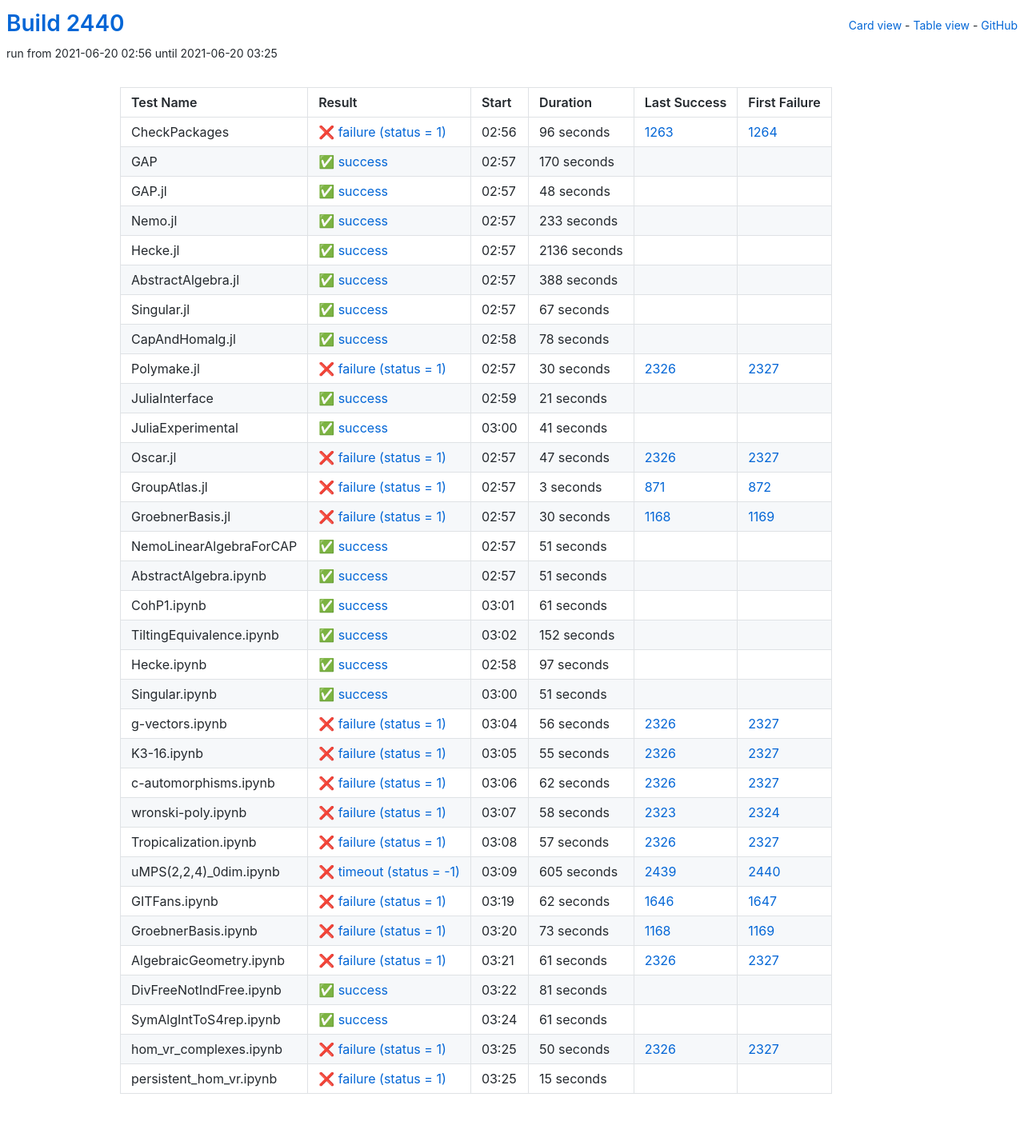
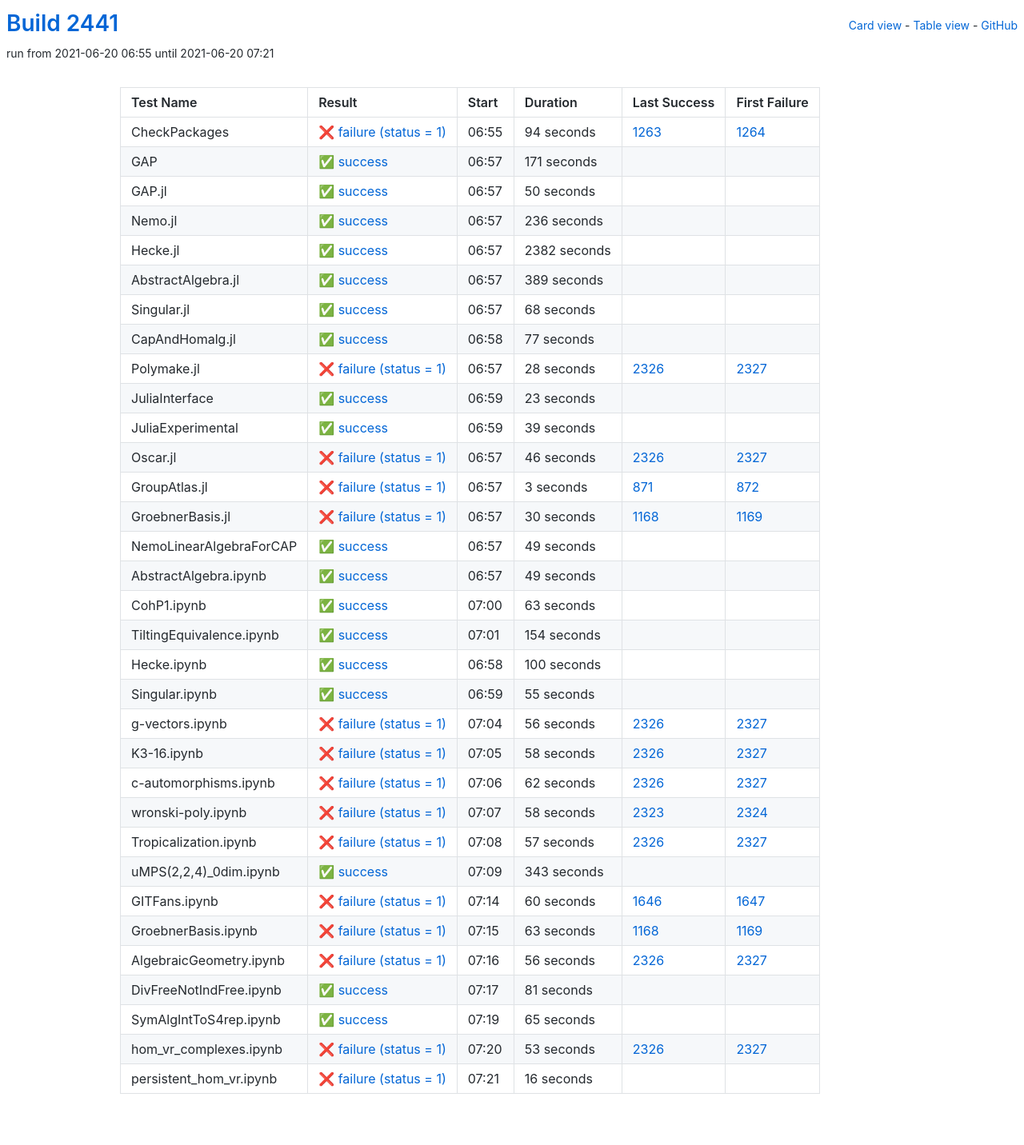
Before and after one commit to oscar-system/oscar-ci-status-stable, a Jekyll site: the page built from table.html, in a window 1280 px wide. Shown: the whole page at 80% size. Built offline with Jekyll 4.4.1, drawn with Linux system fonts in a browser that asks for light colours.

Commit message:
Build #2441

```diff
--- a/_data/ci.yml
+++ b/_data/ci.yml
@@ -1,6 +1,6 @@
 ---
-build: 2440
-build_url: https://oscarci.mathematik.uni-kl.de/job/oscar-stable/2440/
+build: 2441
+build_url: https://oscarci.mathematik.uni-kl.de/job/oscar-stable/2441/
 job: oscar-stable
 organization: oscar-system
 repo: oscar-ci-status-stable
@@ -8,152 +8,152 @@ repourl: https://github.com/oscar-system/oscar-ci-status-stable
 tests:
 - name: CheckPackages
   id: checkpackages
-  log: https://oscarci.mathematik.uni-kl.de/job/oscar-stable/2440/artifact/logs/build-2440/CheckPackages.log
-  start: 2021-06-20 02:56
+  log: https://oscarci.mathematik.uni-kl.de/job/oscar-stable/2441/artifact/logs/build-2441/CheckPackages.log
+  start: 2021-06-20 06:55
   success: false
   exitcode: 1
   status: failure
-  duration: 96
+  duration: 94
   last_success: 1263
   last_success_url: https://oscarci.mathematik.uni-kl.de/job/oscar-stable/1263/
   first_failure: 1264
   first_failure_url: https://oscarci.mathematik.uni-kl.de/job/oscar-stable/1264/
 - name: GAP
   id: gap
-  log: https://oscarci.mathematik.uni-kl.de/job/oscar-stable/2440/artifact/logs/build-2440/GAP.log
-  start: 2021-06-20 02:57
+  log: https://oscarci.mathematik.uni-kl.de/job/oscar-stable/2441/artifact/logs/build-2441/GAP.log
+  start: 2021-06-20 06:57
   success: true
   exitcode: 0
   status: success
-  duration: 170
+  duration: 171
   last_success: false
   last_success_url:
   first_failure: false
   first_failure_url:
 - name: GAP.jl
   id: gap-jl
-  log: https://oscarci.mathematik.uni-kl.de/job/oscar-stable/2440/artifact/logs/build-2440/GAP.jl.log
-  start: 2021-06-20 02:57
+  log: https://oscarci.mathematik.uni-kl.de/job/oscar-stable/2441/artifact/logs/build-2441/GAP.jl.log
+  start: 2021-06-20 06:57
   success: true
   exitcode: 0
   status: success
-  duration: 48
+  duration: 50
   last_success: false
   last_success_url:
   first_failure: false
   first_failure_url:
 - name: Nemo.jl
   id: nemo-jl
-  log: https://oscarci.mathematik.uni-kl.de/job/oscar-stable/2440/artifact/logs/build-2440/Nemo.jl.log
-  start: 2021-06-20 02:57
+  log: https://oscarci.mathematik.uni-kl.de/job/oscar-stable/2441/artifact/logs/build-2441/Nemo.jl.log
+  start: 2021-06-20 06:57
   success: true
   exitcode: 0
   status: success
-  duration: 233
+  duration: 236
   last_success: false
   last_success_url:
   first_failure: false
   first_failure_url:
 - name: Hecke.jl
   id: hecke-jl
-  log: https://oscarci.mathematik.uni-kl.de/job/oscar-stable/2440/artifact/logs/build-2440/Hecke.jl.log
-  start: 2021-06-20 02:57
+  log: https://oscarci.mathematik.uni-kl.de/job/oscar-stable/2441/artifact/logs/build-2441/Hecke.jl.log
+  start: 2021-06-20 06:57
   success: true
   exitcode: 0
   status: success
-  duration: 2136
+  duration: 2382
   last_success: false
   last_success_url:
   first_failure: false
   first_failure_url:
 - name: AbstractAlgebra.jl
   id: abstractalgebra-jl
-  log: https://oscarci.mathematik.uni-kl.de/job/oscar-stable/2440/artifact/logs/build-2440/AbstractAlgebra.jl.log
-  start: 2021-06-20 02:57
+  log: https://oscarci.mathematik.uni-kl.de/job/oscar-stable/2441/artifact/logs/build-2441/AbstractAlgebra.jl.log
+  start: 2021-06-20 06:57
   success: true
   exitcode: 0
   status: success
-  duration: 388
+  duration: 389
   last_success: false
   last_success_url:
   first_failure: false
   first_failure_url:
 - name: Singular.jl
   id: singular-jl
-  log: https://oscarci.mathematik.uni-kl.de/job/oscar-stable/2440/artifact/logs/build-2440/Singular.jl.log
-  start: 2021-06-20 02:57
+  log: https://oscarci.mathematik.uni-kl.de/job/oscar-stable/2441/artifact/logs/build-2441/Singular.jl.log
+  start: 2021-06-20 06:57
   success: true
   exitcode: 0
   status: success
-  duration: 67
+  duration: 68
   last_success: false
   last_success_url:
   first_failure: false
   first_failure_url:
 - name: CapAndHomalg.jl
   id: capandhomalg-jl
-  log: https://oscarci.mathematik.uni-kl.de/job/oscar-stable/2440/artifact/logs/build-2440/CapAndHomalg.jl.log
-  start: 2021-06-20 02:58
+  log: https://oscarci.mathematik.uni-kl.de/job/oscar-stable/2441/artifact/logs/build-2441/CapAndHomalg.jl.log
+  start: 2021-06-20 06:58
   success: true
   exitcode: 0
   status: success
-  duration: 78
+  duration: 77
   last_success: false
   last_success_url:
   first_failure: false
   first_failure_url:
 - name: Polymake.jl
   id: polymake-jl
-  log: https://oscarci.mathematik.uni-kl.de/job/oscar-stable/2440/artifact/logs/build-2440/Polymake.jl.log
-  start: 2021-06-20 02:57
+  log: https://oscarci.mathematik.uni-kl.de/job/oscar-stable/2441/artifact/logs/build-2441/Polymake.jl.log
+  start: 2021-06-20 06:57
   success: false
   exitcode: 1
   status: failure
-  duration: 30
+  duration: 28
   last_success: 2326
   last_success_url: https://oscarci.mathematik.uni-kl.de/job/oscar-stable/2326/
   first_failure: 2327
   first_failure_url: https://oscarci.mathematik.uni-kl.de/job/oscar-stable/2327/
 - name: JuliaInterface
   id: juliainterface
-  log: https://oscarci.mathematik.uni-kl.de/job/oscar-stable/2440/artifact/logs/build-2440/JuliaInterface.log
-  start: 2021-06-20 02:59
+  log: https://oscarci.mathematik.uni-kl.de/job/oscar-stable/2441/artifact/logs/build-2441/JuliaInterface.log
+  start: 2021-06-20 06:59
   success: true
   exitcode: 0
   status: success
-  duration: 21
+  duration: 23
   last_success: false
   last_success_url:
   first_failure: false
   first_failure_url:
 - name: JuliaExperimental
   id: juliaexperimental
-  log: https://oscarci.mathematik.uni-kl.de/job/oscar-stable/2440/artifact/logs/build-2440/JuliaExperimental.log
-  start: 2021-06-20 03:00
+  log: https://oscarci.mathematik.uni-kl.de/job/oscar-stable/2441/artifact/logs/build-2441/JuliaExperimental.log
+  start: 2021-06-20 06:59
   success: true
   exitcode: 0
   status: success
-  duration: 41
+  duration: 39
   last_success: false
   last_success_url:
   first_failure: false
   first_failure_url:
 - name: Oscar.jl
   id: oscar-jl
-  log: https://oscarci.mathematik.uni-kl.de/job/oscar-stable/2440/artifact/logs/build-2440/Oscar.jl.log
-  start: 2021-06-20 02:57
+  log: https://oscarci.mathematik.uni-kl.de/job/oscar-stable/2441/artifact/logs/build-2441/Oscar.jl.log
+  start: 2021-06-20 06:57
   success: false
   exitcode: 1
   status: failure
-  duration: 47
+  duration: 46
   last_success: 2326
   last_success_url: https://oscarci.mathematik.uni-kl.de/job/oscar-stable/2326/
   first_failure: 2327
   first_failure_url: https://oscarci.mathematik.uni-kl.de/job/oscar-stable/2327/
 - name: GroupAtlas.jl
   id: groupatlas-jl
-  log: https://oscarci.mathematik.uni-kl.de/job/oscar-stable/2440/artifact/logs/build-2440/GroupAtlas.jl.log
-  start: 2021-06-20 02:57
+  log: https://oscarci.mathematik.uni-kl.de/job/oscar-stable/2441/artifact/logs/build-2441/GroupAtlas.jl.log
+  start: 2021-06-20 06:57
   success: false
   exitcode: 1
   status: failure
@@ -164,8 +164,8 @@ tests:
   first_failure_url: https://oscarci.mathematik.uni-kl.de/job/oscar-stable/872/
 - name: GroebnerBasis.jl
   id: groebnerbasis-jl
-  log: https://oscarci.mathematik.uni-kl.de/job/oscar-stable/2440/artifact/logs/build-2440/GroebnerBasis.jl.log
-  start: 2021-06-20 02:57
+  log: https://oscarci.mathematik.uni-kl.de/job/oscar-stable/2441/artifact/logs/build-2441/GroebnerBasis.jl.log
+  start: 2021-06-20 06:57
   success: false
   exitcode: 1
   status: failure
@@ -176,80 +176,80 @@ tests:
   first_failure_url: https://oscarci.mathematik.uni-kl.de/job/oscar-stable/1169/
 - name: NemoLinearAlgebraForCAP
   id: nemolinearalgebraforcap
-  log: https://oscarci.mathematik.uni-kl.de/job/oscar-stable/2440/artifact/logs/build-2440/NemoLinearAlgebraForCAP.log
-  start: 2021-06-20 02:57
+  log: https://oscarci.mathematik.uni-kl.de/job/oscar-stable/2441/artifact/logs/build-2441/NemoLinearAlgebraForCAP.log
+  start: 2021-06-20 06:57
   success: true
   exitcode: 0
   status: success
-  duration: 51
+  duration: 49
   last_success: false
   last_success_url:
   first_failure: false
   first_failure_url:
 - name: AbstractAlgebra.ipynb
   id: abstractalgebra-ipynb
-  log: https://oscarci.mathematik.uni-kl.de/job/oscar-stable/2440/artifact/logs/build-2440/AbstractAlgebra.ipynb.log
-  start: 2021-06-20 02:57
+  log: https://oscarci.mathematik.uni-kl.de/job/oscar-stable/2441/artifact/logs/build-2441/AbstractAlgebra.ipynb.log
+  start: 2021-06-20 06:57
   success: true
   exitcode: 0
   status: success
-  duration: 51
+  duration: 49
   last_success: false
   last_success_url:
   first_failure: false
   first_failure_url:
 - name: CohP1.ipynb
   id: cohp1-ipynb
-  log: https://oscarci.mathematik.uni-kl.de/job/oscar-stable/2440/artifact/logs/build-2440/CohP1.ipynb.log
-  start: 2021-06-20 03:01
+  log: https://oscarci.mathematik.uni-kl.de/job/oscar-stable/2441/artifact/logs/build-2441/CohP1.ipynb.log
+  start: 2021-06-20 07:00
   success: true
   exitcode: 0
   status: success
-  duration: 61
+  duration: 63
   last_success: false
   last_success_url:
   first_failure: false
   first_failure_url:
 - name: TiltingEquivalence.ipynb
   id: tiltingequivalence-ipynb
-  log: https://oscarci.mathematik.uni-kl.de/job/oscar-stable/2440/artifact/logs/build-2440/TiltingEquivalence.ipynb.log
-  start: 2021-06-20 03:02
+  log: https://oscarci.mathematik.uni-kl.de/job/oscar-stable/2441/artifact/logs/build-2441/TiltingEquivalence.ipynb.log
+  start: 2021-06-20 07:01
   success: true
   exitcode: 0
   status: success
-  duration: 152
+  duration: 154
   last_success: false
   last_success_url:
   first_failure: false
   first_failure_url:
 - name: Hecke.ipynb
   id: hecke-ipynb
-  log: https://oscarci.mathematik.uni-kl.de/job/oscar-stable/2440/artifact/logs/build-2440/Hecke.ipynb.log
-  start: 2021-06-20 02:58
+  log: https://oscarci.mathematik.uni-kl.de/job/oscar-stable/2441/artifact/logs/build-2441/Hecke.ipynb.log
+  start: 2021-06-20 06:58
   success: true
   exitcode: 0
   status: success
-  duration: 97
+  duration: 100
   last_success: false
   last_success_url:
   first_failure: false
   first_failure_url:
 - name: Singular.ipynb
   id: singular-ipynb
-  log: https://oscarci.mathematik.uni-kl.de/job/oscar-stable/2440/artifact/logs/build-2440/Singular.ipynb.log
-  start: 2021-06-20 03:00
+  log: https://oscarci.mathematik.uni-kl.de/job/oscar-stable/2441/artifact/logs/build-2441/Singular.ipynb.log
+  start: 2021-06-20 06:59
   success: true
   exitcode: 0
   status: success
-  duration: 51
+  duration: 55
   last_success: false
   last_success_url:
   first_failure: false
   first_failure_url:
 - name: g-vectors.ipynb
   id: g-vectors-ipynb
-  log: https://oscarci.mathematik.uni-kl.de/job/oscar-stable/2440/artifact/logs/build-2440/g-vectors.ipynb.log
-  start: 2021-06-20 03:04
+  log: https://oscarci.mathematik.uni-kl.de/job/oscar-stable/2441/artifact/logs/build-2441/g-vectors.ipynb.log
+  start: 2021-06-20 07:04
   success: false
   exitcode: 1
   status: failure
@@ -260,20 +260,20 @@ tests:
   first_failure_url: https://oscarci.mathematik.uni-kl.de/job/oscar-stable/2327/
 - name: K3-16.ipynb
   id: k3-16-ipynb
-  log: https://oscarci.mathematik.uni-kl.de/job/oscar-stable/2440/artifact/logs/build-2440/K3-16.ipynb.log
-  start: 2021-06-20 03:05
+  log: https://oscarci.mathematik.uni-kl.de/job/oscar-stable/2441/artifact/logs/build-2441/K3-16.ipynb.log
+  start: 2021-06-20 07:05
   success: false
   exitcode: 1
   status: failure
-  duration: 55
+  duration: 58
   last_success: 2326
   last_success_url: https://oscarci.mathematik.uni-kl.de/job/oscar-stable/2326/
   first_failure: 2327
   first_failure_url: https://oscarci.mathematik.uni-kl.de/job/oscar-stable/2327/
 - name: c-automorphisms.ipynb
   id: c-automorphisms-ipynb
-  log: https://oscarci.mathematik.uni-kl.de/job/oscar-stable/2440/artifact/logs/build-2440/c-automorphisms.ipynb.log
-  start: 2021-06-20 03:06
+  log: https://oscarci.mathematik.uni-kl.de/job/oscar-stable/2441/artifact/logs/build-2441/c-automorphisms.ipynb.log
+  start: 2021-06-20 07:06
   success: false
   exitcode: 1
   status: failure
@@ -284,8 +284,8 @@ tests:
   first_failure_url: https://oscarci.mathematik.uni-kl.de/job/oscar-stable/2327/
 - name: wronski-poly.ipynb
   id: wronski-poly-ipynb
-  log: https://oscarci.mathematik.uni-kl.de/job/oscar-stable/2440/artifact/logs/build-2440/wronski-poly.ipynb.log
-  start: 2021-06-20 03:07
+  log: https://oscarci.mathematik.uni-kl.de/job/oscar-stable/2441/artifact/logs/build-2441/wronski-poly.ipynb.log
+  start: 2021-06-20 07:07
   success: false
   exitcode: 1
   status: failure
@@ -296,8 +296,8 @@ tests:
   first_failure_url: https://oscarci.mathematik.uni-kl.de/job/oscar-stable/2324/
 - name: Tropicalization.ipynb
   id: tropicalization-ipynb
-  log: https://oscarci.mathematik.uni-kl.de/job/oscar-stable/2440/artifact/logs/build-2440/Tropicalization.ipynb.log
-  start: 2021-06-20 03:08
+  log: https://oscarci.mathematik.uni-kl.de/job/oscar-stable/2441/artifact/logs/build-2441/Tropicalization.ipynb.log
+  start: 2021-06-20 07:08
   success: false
   exitcode: 1
   status: failure
@@ -308,56 +308,56 @@ tests:
   first_failure_url: https://oscarci.mathematik.uni-kl.de/job/oscar-stable/2327/
 - name: uMPS(2,2,4)_0dim.ipynb
   id: umps-2-2-4-0dim-ipynb
-  log: https://oscarci.mathematik.uni-kl.de/job/oscar-stable/2440/artifact/logs/build-2440/uMPS-2-2-4-_0dim.ipynb.log
-  start: 2021-06-20 03:09
-  success: false
-  exitcode: -1
-  status: timeout
-  duration: 605
-  last_success: 2439
-  last_success_url: https://oscarci.mathematik.uni-kl.de/job/oscar-stable/2439/
-  first_failure: 2440
-  first_failure_url: https://oscarci.mathematik.uni-kl.de/job/oscar-stable/2440/
+  log: https://oscarci.mathematik.uni-kl.de/job/oscar-stable/2441/artifact/logs/build-2441/uMPS-2-2-4-_0dim.ipynb.log
+  start: 2021-06-20 07:09
+  success: true
+  exitcode: 0
+  status: success
+  duration: 343
+  last_success: false
+  last_success_url:
+  first_failure: false
+  first_failure_url:
 - name: GITFans.ipynb
   id: gitfans-ipynb
-  log: https://oscarci.mathematik.uni-kl.de/job/oscar-stable/2440/artifact/logs/build-2440/GITFans.ipynb.log
-  start: 2021-06-20 03:19
+  log: https://oscarci.mathematik.uni-kl.de/job/oscar-stable/2441/artifact/logs/build-2441/GITFans.ipynb.log
+  start: 2021-06-20 07:14
   success: false
   exitcode: 1
   status: failure
-  duration: 62
+  duration: 60
   last_success: 1646
   last_success_url: https://oscarci.mathematik.uni-kl.de/job/oscar-stable/1646/
   first_failure: 1647
   first_failure_url: https://oscarci.mathematik.uni-kl.de/job/oscar-stable/1647/
 - name: GroebnerBasis.ipynb
   id: groebnerbasis-ipynb
-  log: https://oscarci.mathematik.uni-kl.de/job/oscar-stable/2440/artifact/logs/build-2440/GroebnerBasis.ipynb.log
-  start: 2021-06-20 03:20
+  log: https://oscarci.mathematik.uni-kl.de/job/oscar-stable/2441/artifact/logs/build-2441/GroebnerBasis.ipynb.log
+  start: 2021-06-20 07:15
   success: false
   exitcode: 1
   status: failure
-  duration: 73
+  duration: 63
   last_success: 1168
   last_success_url: https://oscarci.mathematik.uni-kl.de/job/oscar-stable/1168/
   first_failure: 1169
   first_failure_url: https://oscarci.mathematik.uni-kl.de/job/oscar-stable/1169/
 - name: AlgebraicGeometry.ipynb
   id: algebraicgeometry-ipynb
-  log: https://oscarci.mathematik.uni-kl.de/job/oscar-stable/2440/artifact/logs/build-2440/AlgebraicGeometry.ipynb.log
-  start: 2021-06-20 03:21
+  log: https://oscarci.mathematik.uni-kl.de/job/oscar-stable/2441/artifact/logs/build-2441/AlgebraicGeometry.ipynb.log
+  start: 2021-06-20 07:16
   success: false
   exitcode: 1
   status: failure
-  duration: 61
+  duration: 56
   last_success: 2326
   last_success_url: https://oscarci.mathematik.uni-kl.de/job/oscar-stable/2326/
   first_failure: 2327
   first_failure_url: https://oscarci.mathematik.uni-kl.de/job/oscar-stable/2327/
 - name: DivFreeNotIndFree.ipynb
   id: divfreenotindfree-ipynb
-  log: https://oscarci.mathematik.uni-kl.de/job/oscar-stable/2440/artifact/logs/build-2440/DivFreeNotIndFree.ipynb.log
-  start: 2021-06-20 03:22
+  log: https://oscarci.mathematik.uni-kl.de/job/oscar-stable/2441/artifact/logs/build-2441/DivFreeNotIndFree.ipynb.log
+  start: 2021-06-20 07:17
   success: true
   exitcode: 0
   status: success
@@ -368,36 +368,36 @@ tests:
   first_failure_url:
 - name: SymAlgIntToS4rep.ipynb
   id: symalginttos4rep-ipynb
-  log: https://oscarci.mathematik.uni-kl.de/job/oscar-stable/2440/artifact/logs/build-2440/SymAlgIntToS4rep.ipynb.log
-  start: 2021-06-20 03:24
+  log: https://oscarci.mathematik.uni-kl.de/job/oscar-stable/2441/artifact/logs/build-2441/SymAlgIntToS4rep.ipynb.log
+  start: 2021-06-20 07:19
   success: true
   exitcode: 0
   status: success
-  duration: 61
+  duration: 65
   last_success: false
   last_success_url:
   first_failure: false
   first_failure_url:
 - name: hom_vr_complexes.ipynb
   id: hom-vr-complexes-ipynb
-  log: https://oscarci.mathematik.uni-kl.de/job/oscar-stable/2440/artifact/logs/build-2440/hom_vr_complexes.ipynb.log
-  start: 2021-06-20 03:25
+  log: https://oscarci.mathematik.uni-kl.de/job/oscar-stable/2441/artifact/logs/build-2441/hom_vr_complexes.ipynb.log
+  start: 2021-06-20 07:20
   success: false
   exitcode: 1
   status: failure
-  duration: 50
+  duration: 53
   last_success: 2326
   last_success_url: https://oscarci.mathematik.uni-kl.de/job/oscar-stable/2326/
   first_failure: 2327
   first_failure_url: https://oscarci.mathematik.uni-kl.de/job/oscar-stable/2327/
 - name: persistent_hom_vr.ipynb
   id: persistent-hom-vr-ipynb
-  log: https://oscarci.mathematik.uni-kl.de/job/oscar-stable/2440/artifact/logs/build-2440/persistent_hom_vr.ipynb.log
-  start: 2021-06-20 03:25
+  log: https://oscarci.mathematik.uni-kl.de/job/oscar-stable/2441/artifact/logs/build-2441/persistent_hom_vr.ipynb.log
+  start: 2021-06-20 07:21
   success: false
   exitcode: 1
   status: failure
-  duration: 15
+  duration: 16
   last_success: false
   last_success_url:
   first_failure: false
```
Also changed, not shown: README.md.
